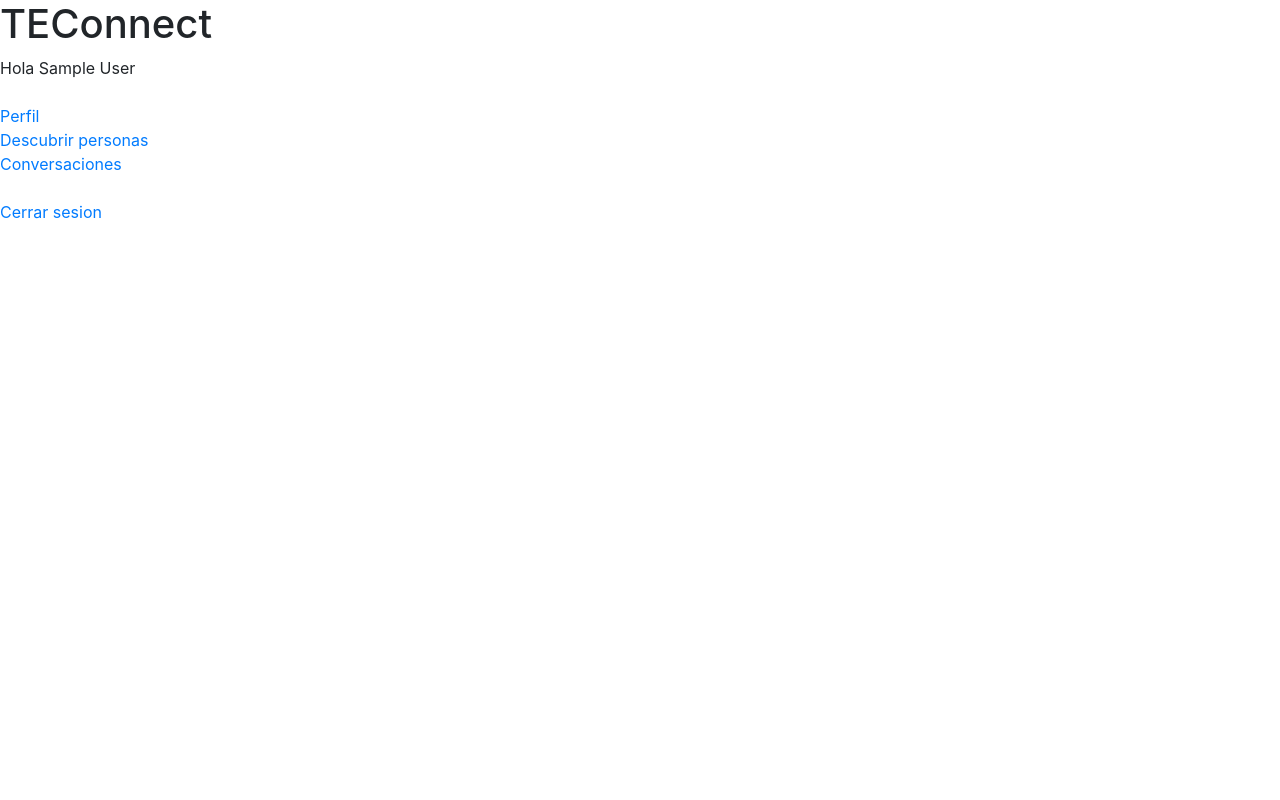
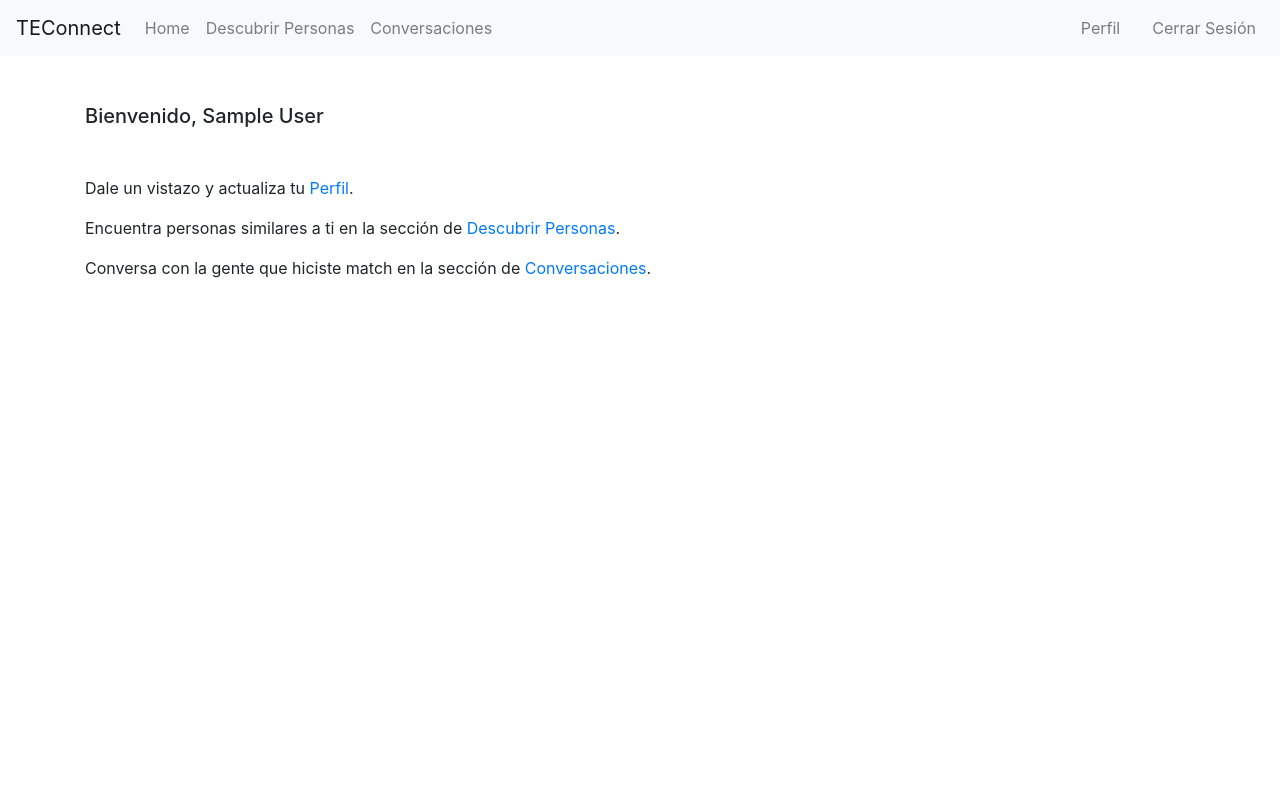
Before and after one commit to santiagodg/TEConnect, a PHP site: page /views/home.php in a window 1280 px wide. Run offline with PHP 8.4, Linux system fonts and the light colour scheme; the visitor is signed in with stand-in values (Sample User, id 1).

Commit message:
make home pretty

```diff
--- a/views/home.php
+++ b/views/home.php
@@ -28,20 +28,48 @@
     <title>TEConnect | Home</title>
 </head>
 <body>
-    <h1>TEConnect</h1>
-    <?php
-        $query = "SELECT PrimerNombre FROM Usuario WHERE ID_User=".$_SESSION["id"];
-        $res = mysqli_query($conn, $query);
-        $row = mysqli_fetch_assoc($res);
-        echo "Hola ".$row["PrimerNombre"];
-    ?>
+    <nav class="navbar navbar-expand-lg navbar-light bg-light" style="z-index: 2;">
+      <a class="navbar-brand" href="/index.php">TEConnect</a>
+      <button class="navbar-toggler" type="button" data-toggle="collapse" data-target="#navbarSupportedContent" aria-controls="navbarSupportedContent" aria-expanded="false" aria-label="Toggle navigation">
+        <span class="navbar-toggler-icon"></span>
+      </button>
 
-    <br>
-    <br><a href="/views/Perfil.php">Perfil</a>
-    <br><a href="/views/EscogerAmbito.php">Descubrir personas</a>
-    <br><a href="/views/Conversaciones.php">Conversaciones</a>
-    <br>
-    <br><a href="/views/Logout.php">Cerrar sesion</a>
-
+      <div class="collapse navbar-collapse" id="navbarSupportedContent">
+        <ul class="navbar-nav mr-auto">
+          <li class="nav-item">
+            <a class="nav-link" href="/views/home.php">Home</a>
+          </li>
+          <li class="nav-item">
+            <a class="nav-link" href="/views/EscogerAmbito.php">Descubrir Personas</a>
+          </li>
+          <li class="nav-item">
+            <a class="nav-link" href="/views/Conversaciones.php">Conversaciones</a>
+          </li>
+        </ul>
+        <ul class="navbar-nav">
+          <li class="nav-item mr-3">
+            <a class="nav-link" href="/views/Perfil.php">Perfil</a>
+          </li>
+          <li class="nav-item">
+            <a class="nav-link" href="/views/Logout.php">Cerrar Sesión</a>
+          </li>
+        </ul>
+      </div>
+    </nav>
+    <div class="container">
+        <div class="row">
+            <div class="col">
+                <?php
+                $query = "SELECT PrimerNombre FROM Usuario WHERE ID_User=".$_SESSION["id"];
+                $res = mysqli_query($conn, $query);
+                $row = mysqli_fetch_assoc($res);
+                echo '<h5 class="my-5">Bienvenido, ' . $row["PrimerNombre"] . '</h5>';
+                ?>
+                <p>Dale un vistazo y actualiza tu <a href="/views/Perfil.php">Perfil</a>.</p>
+                <p>Encuentra personas similares a ti en la sección de <a href="/views/EscogerAmbito.php">Descubrir Personas</a>.</p>
+                <p>Conversa con la gente que hiciste match en la sección de <a href="/views/Conversaciones.php">Conversaciones</a>.</p>
+            </div>
+        </div>
+    </div>
   </body>
 </html>
```
